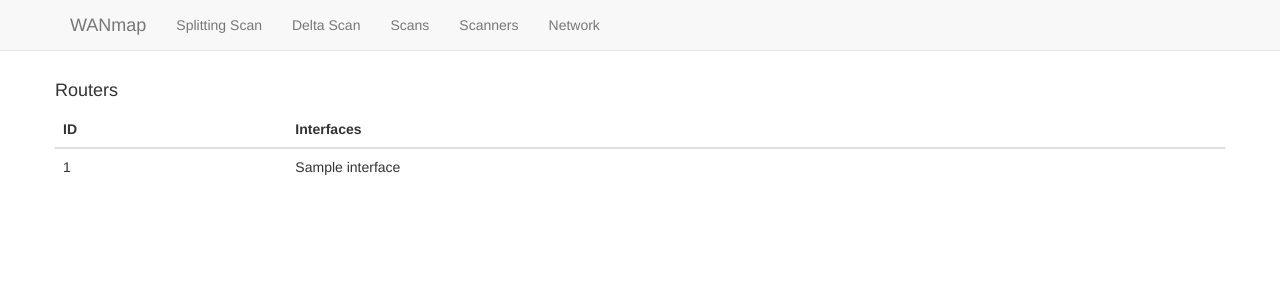
After one commit to bradmwalker/wanmap, a Python web app: template wanmap/templates/network.jinja2 in a window 1280 px wide. The commit adds this page. Shown: the top 300 px of the page. Run offline with Jinja, Linux system fonts and the light colour scheme; the template is opened without the code that fills it: most values are stand-ins (such as "Sample title", 1, 10 or a date in 2020); some libraries are stand-ins or nearby versions.

Commit message:
Add network view

```diff
--- a/wanmap/__init__.py
+++ b/wanmap/__init__.py
@@ -39,6 +39,7 @@ def make_wsgi_app(settings):
     config.set_session_factory(session_factory)
     config.include('.schema')
     config.include('.console')
+    config.include('.network')
     config.include('.scans')
     config.include('.scanners')
 
--- a/wanmap/static/theme.css
+++ b/wanmap/static/theme.css
@@ -15,3 +15,6 @@ h6 {
 p {
   font-weight: 300;
 }
+.uuid {
+  white-space: nowrap;
+}
--- a/wanmap/templates/layout.jinja2
+++ b/wanmap/templates/layout.jinja2
@@ -37,6 +37,7 @@
             <li><a id="new-delta-scan" href="{{ request.route_url('new_delta_scan') }}">Delta Scan</a></li>
             <li><a href="{{ request.route_url('show_scans') }}">Scans</a></li>
             <li><a id="show-scanners" href="{{ request.route_url('show_scanners') }}">Scanners</a></li>
+            <li><a id="show-network" href="{{ request.route_url('show_network') }}">Network</a></li>
           </ul>
         </div><!--/.nav-collapse -->
       </div>
--- /dev/null
+++ b/wanmap/templates/network.jinja2
@@ -0,0 +1,19 @@
+{% extends "layout.jinja2" %}
+{% block content %}
+{% if routers %}
+<div class="row">
+  <h4>Routers</h4>
+  <table class="table">
+      <thead><tr><th>ID</th><th>Interfaces</th></thead>
+      <tbody>
+    {% for router in routers %}
+        <tr>
+          <td class="uuid">{{ router.id }}</td>
+          <td>{% for interface in router.interfaces %}{{ interface }} {% endfor %}</td>
+        </tr>
+    {% endfor %}
+    </tbody>
+  </table>
+</div>
+{% endif %}
+{% endblock content %}
```
Also changed, not shown: wanmap/network.py (+16 -1 lines).
